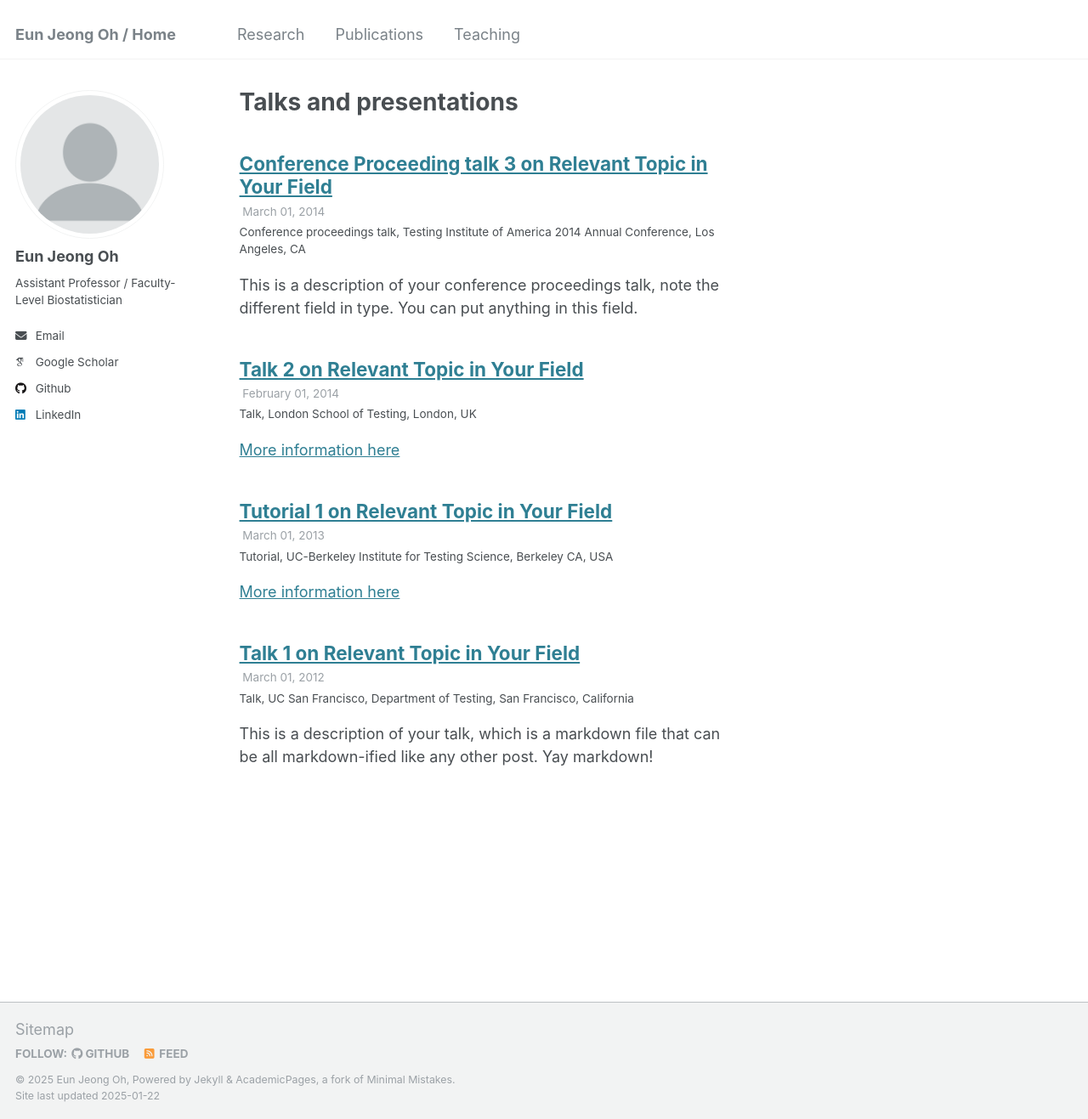
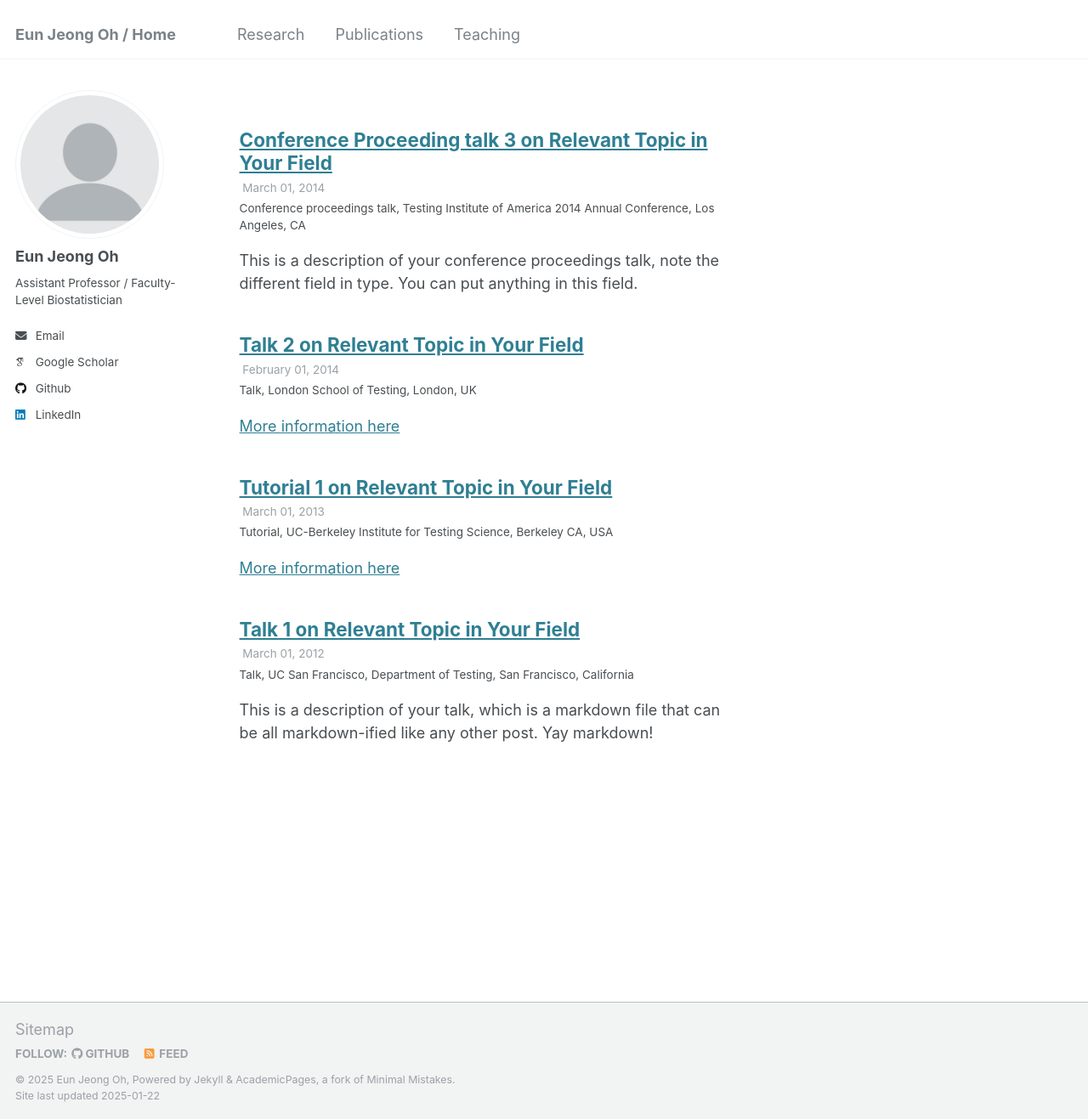
Before and after one commit to oheunj/oheunj.github.io, a Jekyll site: the page built from _pages/talks.html, in a window 1280 px wide and 1317 px high. Shown: the whole window at 85% size. Built offline with Jekyll 4.4.1, drawn with Linux system fonts in a browser that asks for light colours; some web fonts are replaced.

Commit message:
Update talks.html

```diff
--- a/_pages/talks.html
+++ b/_pages/talks.html
@@ -1,6 +1,6 @@
 ---
 layout: archive
-title: "Talks and presentations"
+title: #"Talks and presentations"
 permalink: /talks/
 author_profile: true
 ---
```
